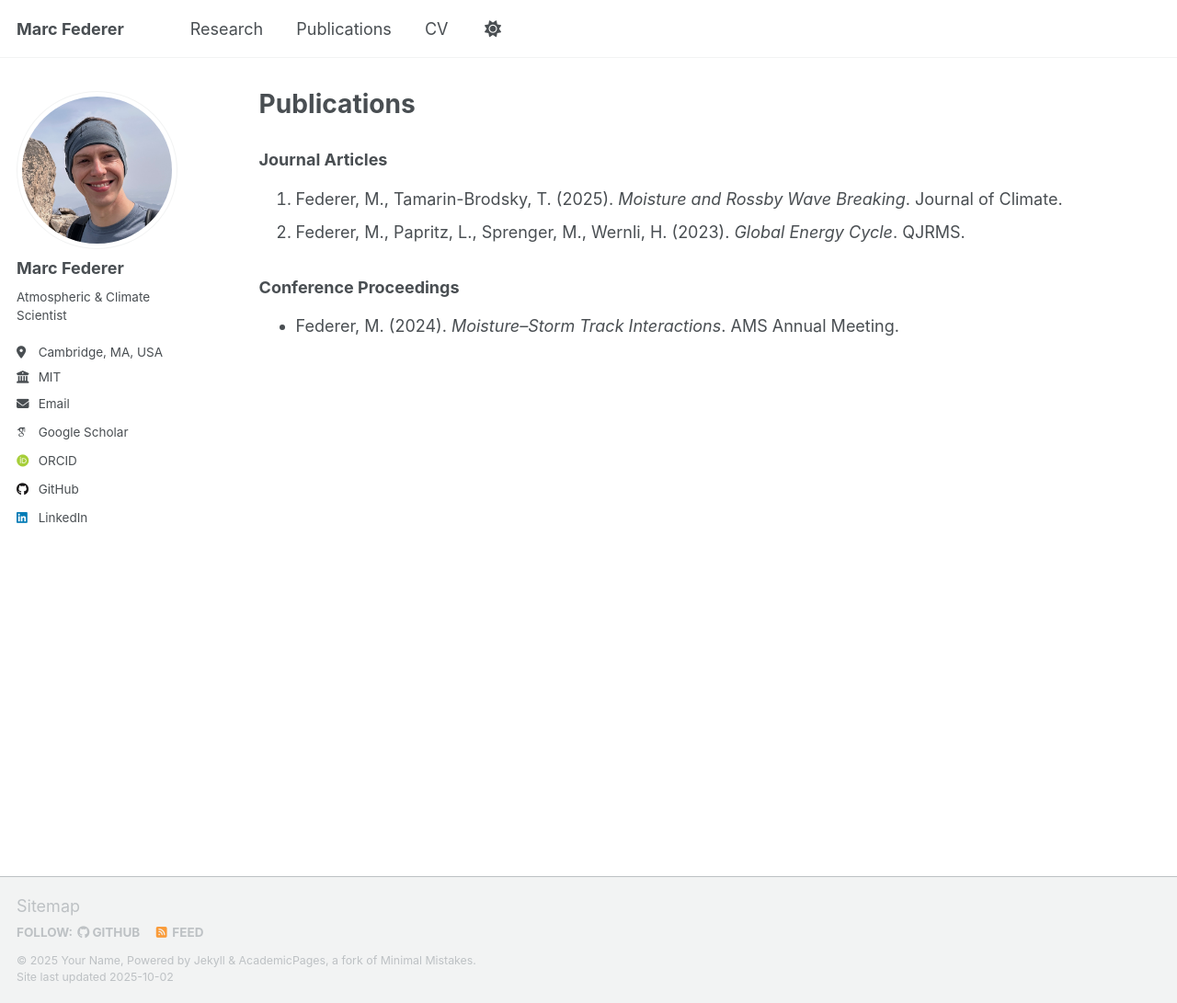
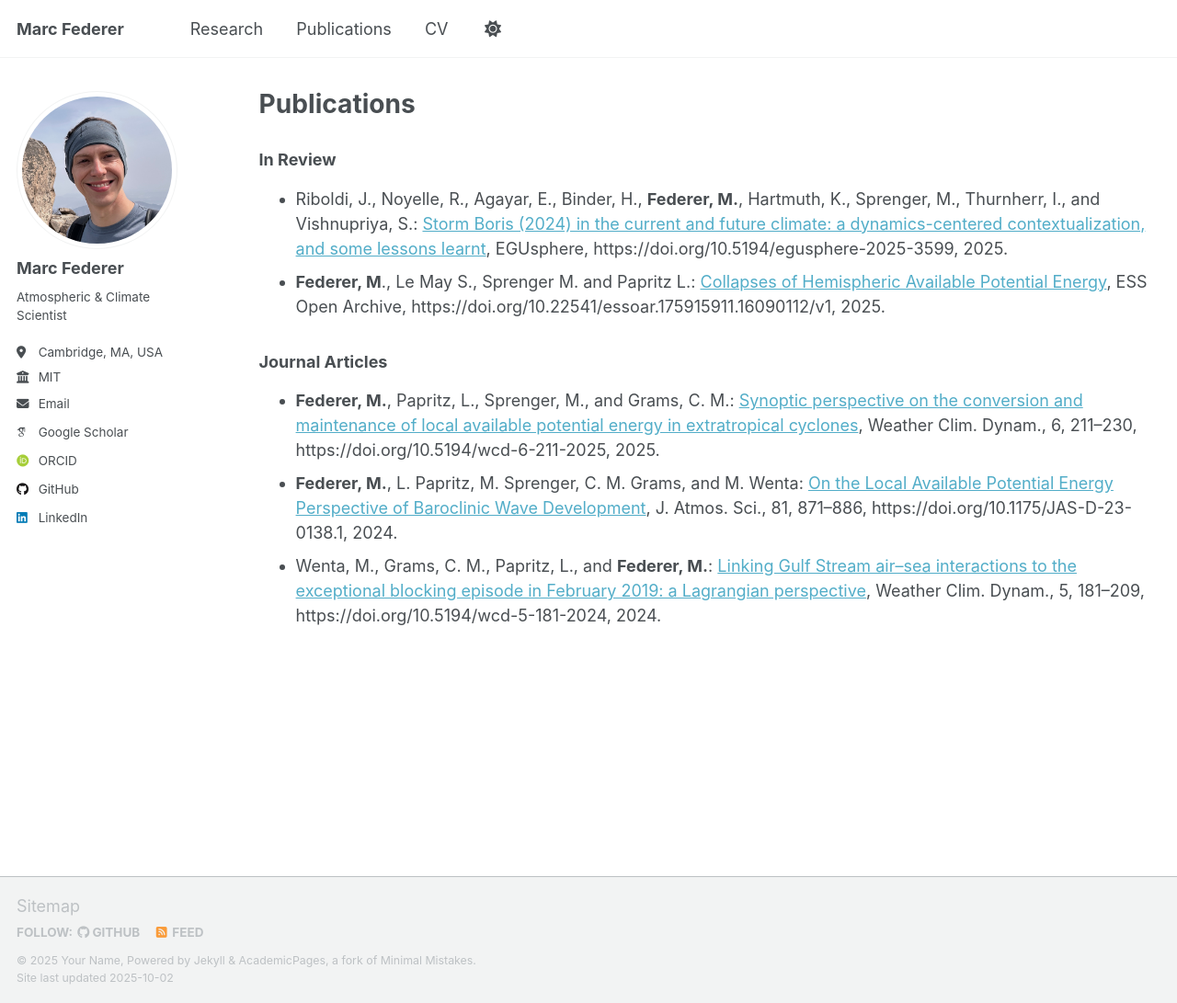
Before and after one commit to marcfederer/marcfederer.github.io, a Jekyll site: the page built from _pages/publications.md, in a window 1280 px wide and 1091 px high. Shown: the whole window at 92% size. Built offline with Jekyll 4.4.1, drawn with Linux system fonts in a browser that asks for light colours; some web fonts are replaced; a script that is not in the unit is left out.

Commit message:
Update publications and journal articles sections
Added new publications under 'In Review' and updated journal articles section.

```diff
--- a/_pages/publications.md
+++ b/_pages/publications.md
@@ -5,9 +5,11 @@ permalink: /publications/
 author_profile: true
 ---
 
+### In Review
+* Riboldi, J., Noyelle, R., Agayar, E., Binder, H., **Federer, M.**, Hartmuth, K., Sprenger, M., Thurnherr, I., and Vishnupriya, S.: [Storm Boris (2024) in the current and future climate: a dynamics-centered contextualization, and some lessons learnt](https://doi.org/10.5194/egusphere-2025-3599), EGUsphere, https://doi.org/10.5194/egusphere-2025-3599, 2025.
+* **Federer, M**., Le May S., Sprenger M. and Papritz L.: [Collapses of Hemispheric Available Potential Energy](https://doi.org/10.22541/essoar.175915911.16090112/v1), ESS Open Archive, https://doi.org/10.22541/essoar.175915911.16090112/v1, 2025.
+
 ### Journal Articles
-1. Federer, M., Tamarin-Brodsky, T. (2025). *Moisture and Rossby Wave Breaking*. Journal of Climate.
-2. Federer, M., Papritz, L., Sprenger, M., Wernli, H. (2023). *Global Energy Cycle*. QJRMS.
-
-### Conference Proceedings
-- Federer, M. (2024). *Moisture–Storm Track Interactions*. AMS Annual Meeting.
+* **Federer, M.**, Papritz, L., Sprenger, M., and Grams, C. M.: [Synoptic perspective on the conversion and maintenance of local available potential energy in extratropical cyclones](https://doi.org/10.5194/wcd-6-211-2025), Weather Clim. Dynam., 6, 211–230, https://doi.org/10.5194/wcd-6-211-2025, 2025.
+* **Federer, M.**, L. Papritz, M. Sprenger, C. M. Grams, and M. Wenta: [On the Local Available Potential Energy Perspective of Baroclinic Wave Development](https://doi.org/10.1175/JAS-D-23-0138.1), J. Atmos. Sci., 81, 871–886, https://doi.org/10.1175/JAS-D-23-0138.1, 2024.
+* Wenta, M., Grams, C. M., Papritz, L., and **Federer, M.**: [Linking Gulf Stream air–sea interactions to the exceptional blocking episode in February 2019: a Lagrangian perspective](https://doi.org/10.5194/wcd-5-181-2024), Weather Clim. Dynam., 5, 181–209, https://doi.org/10.5194/wcd-5-181-2024, 2024.
```
